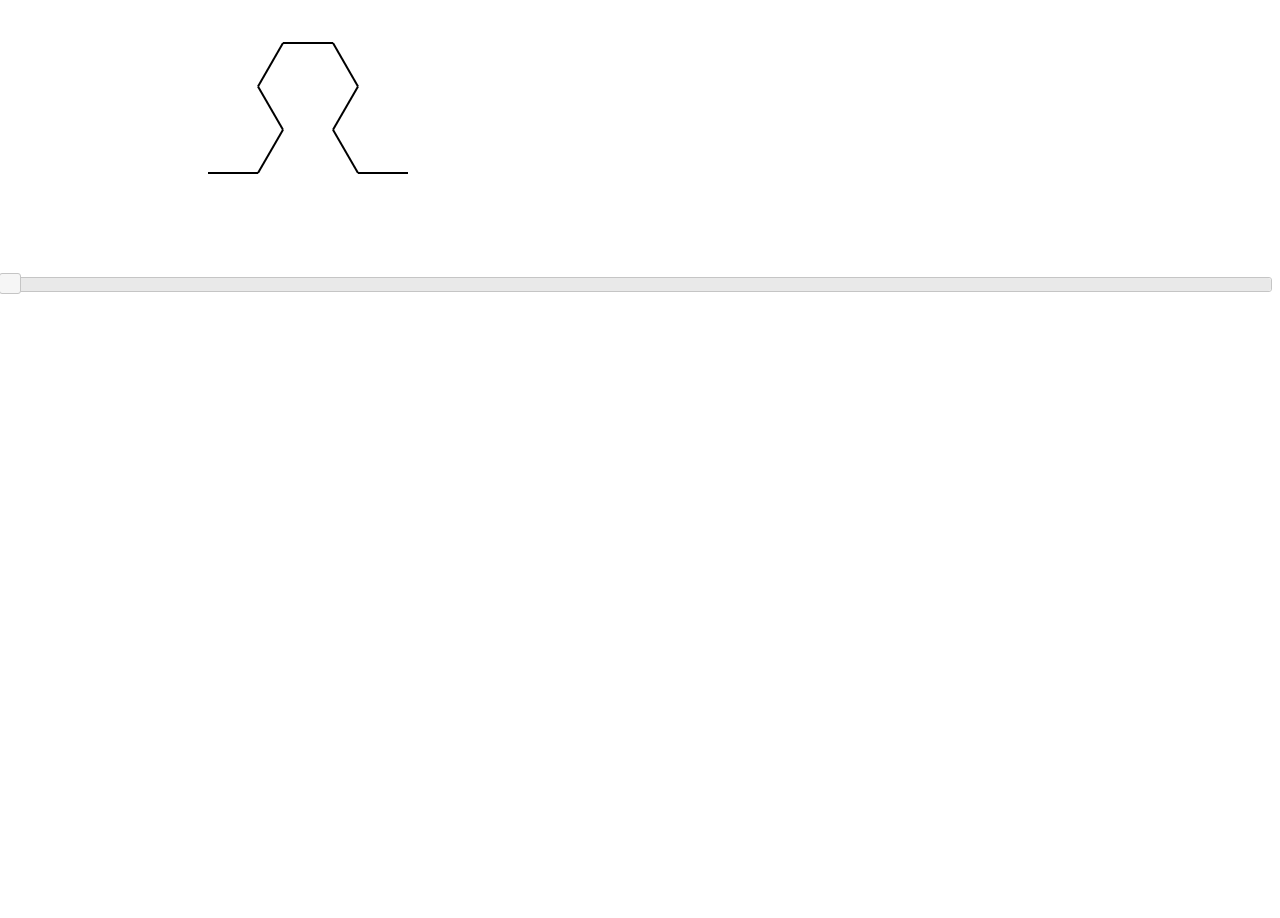
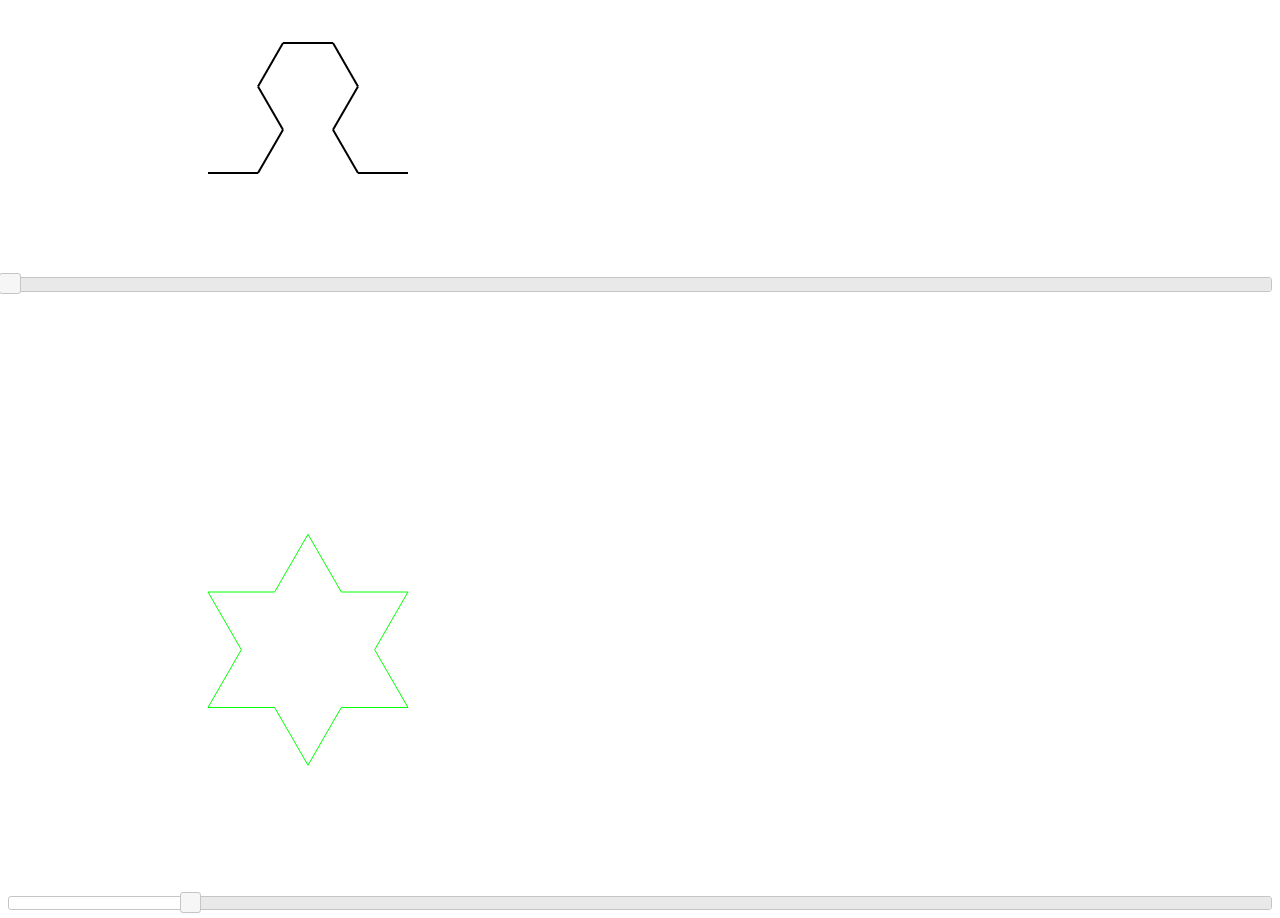
Before and after one commit to Crysis-Gomez/Turtle, a plain HTML site: page index.html in a window 1280 px wide. Shown: the part 954-1872 px from the top of the page. Before the commit the page ends 1254 px from the top, so only its background shows below. Drawn offline with nearby package versions, Linux system fonts and the light colour scheme.

Commit message:
added snowflakes

```diff
--- a/index.html
+++ b/index.html
@@ -30,6 +30,9 @@
       <canvas id="myCanvas2" width="800" height="600"></canvas>
       <div id="triangle_slider"></div>
 
+      <canvas id="myCanvas3" width="800" height="600"></canvas>
+      <div id="snowflake_slider"></div>
+
 
     </body>
 
--- a/main.js
+++ b/main.js
@@ -10,6 +10,10 @@ $(document).ready(function(){
 	var context= canvas.getContext('2d');
     var triangle = new Triangle(canvas,context);
 
+    var canvas = document.getElementById('myCanvas3');
+	var context= canvas.getContext('2d');
+    var snowflake = new Snowflake(canvas,context);
+
 
     function changeTree(event, ui){
     	if (event.originalEvent) {
@@ -20,9 +24,20 @@ $(document).ready(function(){
             console.log("change22");
         }
     }
+
     function changeTriangle(event,ui){
     	if (event.originalEvent) {
         	triangle.redraw(ui.value);
+        }
+        else {
+            //programmatic change
+            console.log("change22");
+        }
+    }
+
+    function changeSnowFlake(event,ui){
+    	if (event.originalEvent) {
+        	snowflake.redraw(ui.value);
         }
         else {
             //programmatic change
@@ -45,6 +60,15 @@ $(document).ready(function(){
       max: 8,
       value: 2,
 	  change: changeTriangle
+
+	});
+
+   $('#snowflake_slider').slider({
+   	  range: "max",
+      min: 1,
+      max: 8,
+      value: 2,
+	  change: changeSnowFlake
 
 	});
 
@@ -92,6 +116,10 @@ var Triangle = function(canvas,context){
 
 	this.drawTriangle(200, 2, 60);
 }
+
+
+
+
 
 
 var Tree = function(canvas,context){
@@ -160,6 +188,53 @@ var Tree = function(canvas,context){
 
 	this.drawTree(120,2,30,15);
 	this.drawLeaf();
+}
+
+
+var Snowflake = function(canvas,context){
+	this.canvas = canvas;
+	this.context = context;
+	this.turtle = new Turtle(context);
+	this.turtle.init(200,300);
+	this.turtle.right(90);
+
+	this.turtle.setPenColor('#00ff00');
+
+
+	this.drawSnowflake = function(length,depth){
+		this.drawFlake(length, depth);
+		this.turtle.right(120);
+		this.drawFlake(length, depth);
+		this.turtle.right(120);
+		this.drawFlake(length, depth);
+		this.turtle.right(120);
+	}
+
+	this.drawFlake = function(length,depth){
+		if (depth <= 0) {
+			this.turtle.forward(length);
+		}
+		else {
+			this.drawFlake(length / 3, depth - 1);
+			this.turtle.left(60);
+			this.drawFlake(length / 3, depth - 1);
+			this.turtle.right(120);
+			this.drawFlake(length / 3, depth - 1);
+			this.turtle.left(60);
+			this.drawFlake(length / 3, depth - 1);
+		}
+	}
+
+	this.redraw = function(value){
+
+		this.turtle.init(200,300);
+		this.turtle.right(90);
+		this.turtle.setPenColor("#00ff00",15);
+		this.context.clearRect(0,0,this.canvas.width,this.canvas.height);
+		this.drawSnowflake(200, value);
+	}
+
+	this.drawSnowflake(200, 1);
 }
 
 var Turtle = function(context){
```
